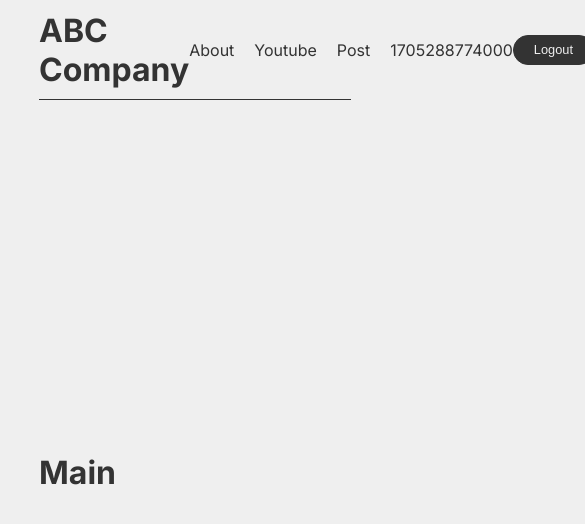
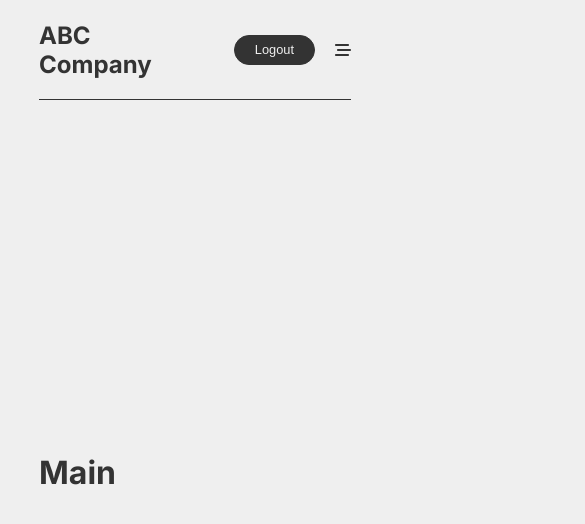
Before and after one commit to Moon-YJ/next14, a Next.js app: page / in a window 390 px wide. Shown: the top 524 px of the page, 585 px wide, since content can reach past the window. Built offline with nearby package versions, Linux system fonts and the light colour scheme.

Commit message:
header의 모바일 메뉴 반응형 처리

```diff
--- a/package.json
+++ b/package.json
@@ -13,6 +13,7 @@
     "next": "14.0.4",
     "react": "^18",
     "react-dom": "^18",
+    "react-icons": "^5.0.1",
     "sass": "^1.69.7"
   },
   "devDependencies": {
--- a/src/components/btnLogin/btnLogin.module.scss
+++ b/src/components/btnLogin/btnLogin.module.scss
@@ -8,18 +8,19 @@
 	border-radius: 15px;
 	cursor: pointer;
 	transition: background-color 0.3s, border 0.3s;
+	&.logout {
+		background-color: var(--text);
+		color: var(--bg);
+	}
 	&:hover {
 		background-color: var(--point);
 		color: var(--bg);
 		border: 1px solid transparent;
 	}
-	&.logout {
-		background-color: var(--text);
-		color: var(--bg);
-		&:hover {
-			background-color: var(--point);
-			color: var(--bg);
-			border: 1px solid transparent;
-		}
+}
+
+@media (max-width: $tablet) {
+	.btn {
+		margin-left: auto;
 	}
 }
--- a/src/components/header/Header.jsx
+++ b/src/components/header/Header.jsx
@@ -3,6 +3,7 @@ import styles from './header.module.scss';
 import Link from 'next/link';
 import Nav from '../nav/Nav.jsx';
 import BtnLogin from '../btnLogin/BtnLogin';
+import { FaBarsStaggered } from 'react-icons/fa6';
 //import dynamic from 'next/dynamic';
 
 // 해결방법2: 기존 client 방식의 컴포넌트 import시 ssr: false를 통해 서버쪽에서 pre-build 되지 않도록 설정 (build 자체를 하지 않아서 사용자가 빈 화면을 보게 되므로 해결방법1 사용 권장)
@@ -19,6 +20,7 @@ export default function Header() {
 			<Nav pages={['about', 'youtube', 'post']} />
 			{/* <NoSsrNav pages={['about', 'youtube', 'post']} /> */}
 			<BtnLogin session={true} />
+			<FaBarsStaggered color='#333' className={clsx(styles.btnMenu)} />
 		</header>
 	);
 }
--- a/src/components/header/header.module.scss
+++ b/src/components/header/header.module.scss
@@ -2,10 +2,23 @@
 	display: flex;
 	justify-content: space-between;
 	align-items: center;
+	gap: 20px;
 	width: 100%;
 	height: 100px;
 	border-bottom: 1px solid var(--text);
 	h1 {
-		font-size: 2rem;
+		width: 30%;
+		font-size: 1.5rem;
+	}
+	.btnMenu {
+		display: none;
 	}
 }
+
+@media (max-width: $tablet) {
+	.header {
+		.btnMenu {
+			display: block;
+		}
+	}
+}
--- a/src/components/nav/nav.module.scss
+++ b/src/components/nav/nav.module.scss
@@ -1,9 +1,16 @@
 .nav {
 	display: flex;
 	gap: 20px;
+	margin-left: auto;
 	a {
 		&.on {
 			color: var(--point);
 		}
 	}
 }
+
+@media (max-width: $tablet) {
+	.nav {
+		display: none;
+	}
+}
```
Also changed, not shown: src/hooks/useGlobalData.js (deleted), 1 other file (tests, documents, lock files or other folders).
